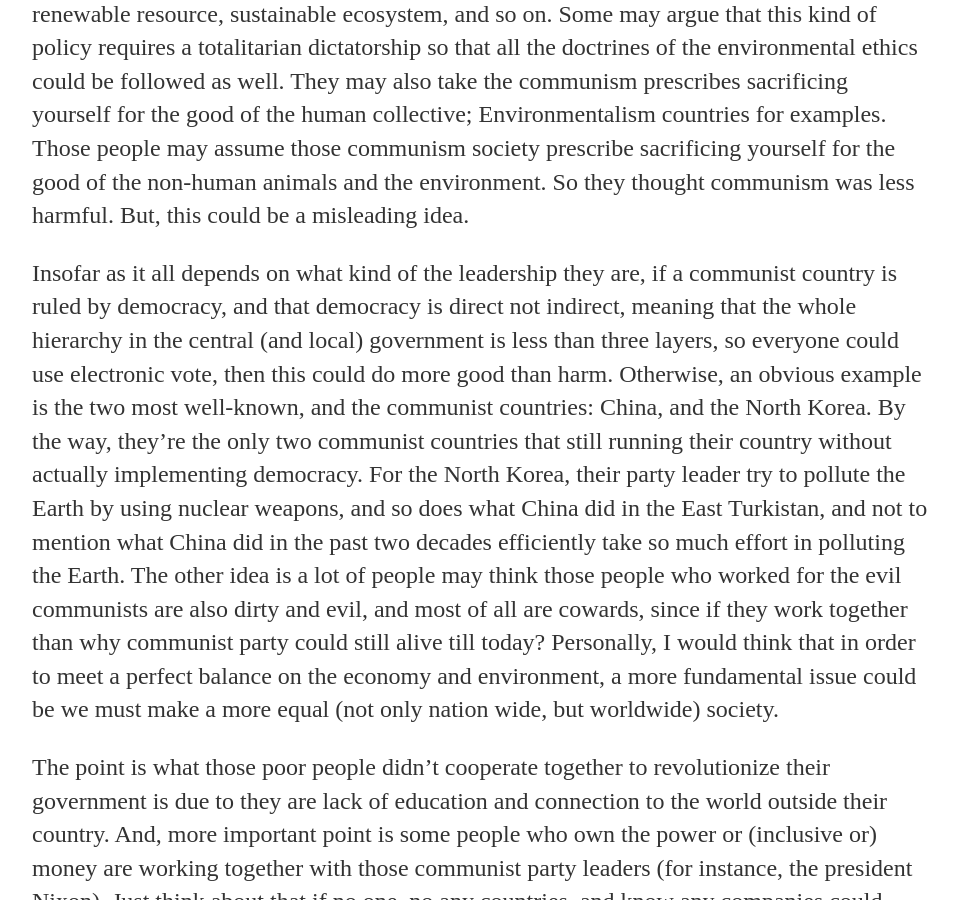
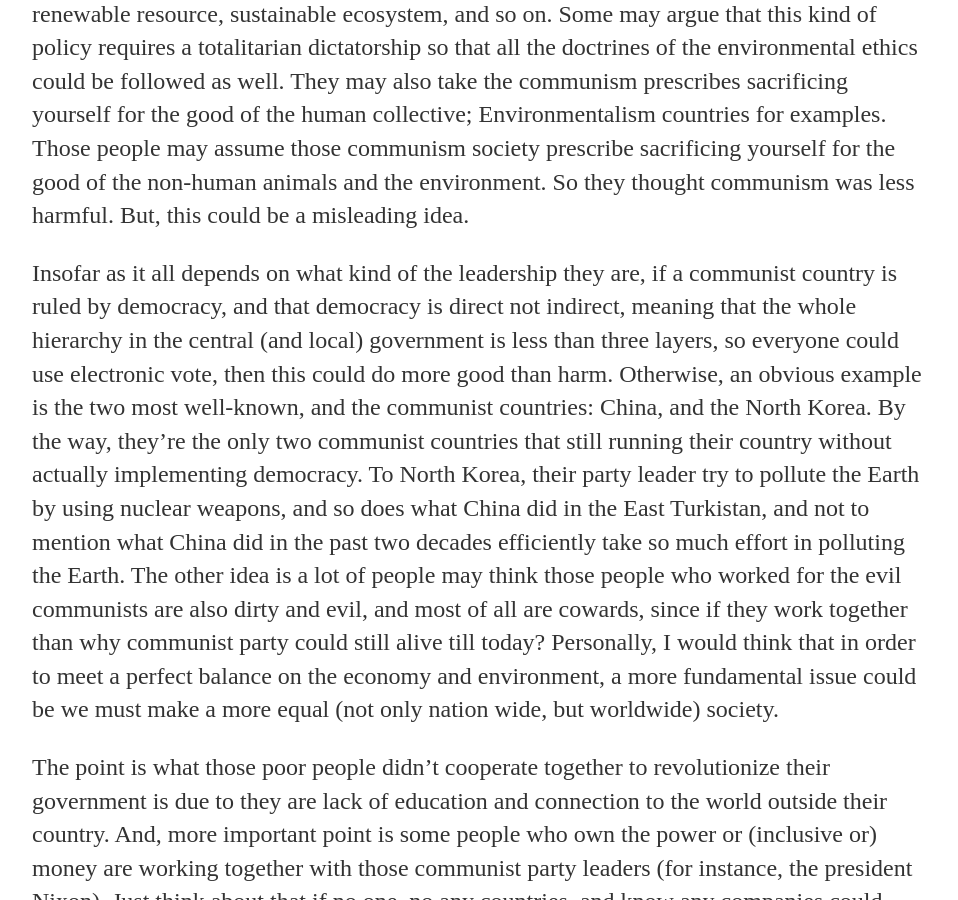
Before and after one commit to williamchuang/williamchuang.github.io, a Jekyll site: the page built from _posts/2016-06-19-a-reflection-on-ethics.md, in a window 1280 px wide and 900 px high, scrolled down 1794 px. Shown: the whole window, without its empty margins (160-1118 px from the left). Built offline with Jekyll 4.4.1, drawn with Linux system fonts in a browser that asks for light colours; comment, search, counter and statistics services are not loaded.

Commit message:
Update 2016-06-19-a-reflection-on-ethics.md

```diff
--- a/_posts/2016-06-19-a-reflection-on-ethics.md
+++ b/_posts/2016-06-19-a-reflection-on-ethics.md
@@ -17,7 +17,7 @@ In chapter 2, Rolston proposes two ways of thinking about the relationship betwe
 
 “Keep close to Nature's heart... and break clear away, once in awhile, and climb a mountain or spend a week in the woods. In every walk with nature one receives far more than he seeks,” says John Muir. Personally, I tend to think in the second way that the economy must be constrained within a policy framework that well-defined what kind of the environment that economy could provide for all species, especially human beings. For instance, the clean air, clean water, clean agriculture soils, healthy sunlight, forests, mountain, rural lands, renewable resource, sustainable ecosystem, and so on. Some may argue that this kind of policy requires a totalitarian dictatorship so that all the doctrines of the environmental ethics could be followed as well. They may also take the communism prescribes sacrificing yourself for the good of the human collective; Environmentalism countries for examples. Those people may assume those communism society prescribe sacrificing yourself for the good of the non-human animals and the environment. So they thought communism was less harmful. But, this could be a misleading idea. <br>
 
-Insofar as it all depends on what kind of the leadership they are, if a communist country is ruled by democracy, and that democracy is direct not indirect, meaning that the whole hierarchy in the central (and local) government is less than three layers, so everyone could use electronic vote, then this could do more good than harm. Otherwise, an obvious example is the two most well-known, and the communist countries: China, and the North Korea. By the way, they’re the only two communist countries that still running their country without actually implementing democracy. For the North Korea, their party leader try to pollute the Earth by using nuclear weapons, and so does what China did in the East Turkistan, and not to mention what China did in the past two decades efficiently take so much effort in polluting the Earth. The other idea is a lot of people may think those people who worked for the evil communists are also dirty and evil, and most of all are cowards, since if they work together than why communist party could still alive till today? Personally, I would think that in order to meet a perfect balance on the economy and environment, a more fundamental issue could be we must make a more equal (not only nation wide, but worldwide) society. <br>
+Insofar as it all depends on what kind of the leadership they are, if a communist country is ruled by democracy, and that democracy is direct not indirect, meaning that the whole hierarchy in the central (and local) government is less than three layers, so everyone could use electronic vote, then this could do more good than harm. Otherwise, an obvious example is the two most well-known, and the communist countries: China, and the North Korea. By the way, they’re the only two communist countries that still running their country without actually implementing democracy. To North Korea, their party leader try to pollute the Earth by using nuclear weapons, and so does what China did in the East Turkistan, and not to mention what China did in the past two decades efficiently take so much effort in polluting the Earth. The other idea is a lot of people may think those people who worked for the evil communists are also dirty and evil, and most of all are cowards, since if they work together than why communist party could still alive till today? Personally, I would think that in order to meet a perfect balance on the economy and environment, a more fundamental issue could be we must make a more equal (not only nation wide, but worldwide) society. <br>
 
 The point is what those poor people didn’t cooperate together to revolutionize their government is due to they are lack of education and connection to the world outside their country. And, more important point is some people who own the power or (inclusive or) money are working together with those communist party leaders (for instance, the president Nixon). Just think about that if no one, no any countries, and know any companies could work with China, then suddenly those party leaders could not earn any cents from abuse their poor citizens from outside of their country. <br>
 
```
